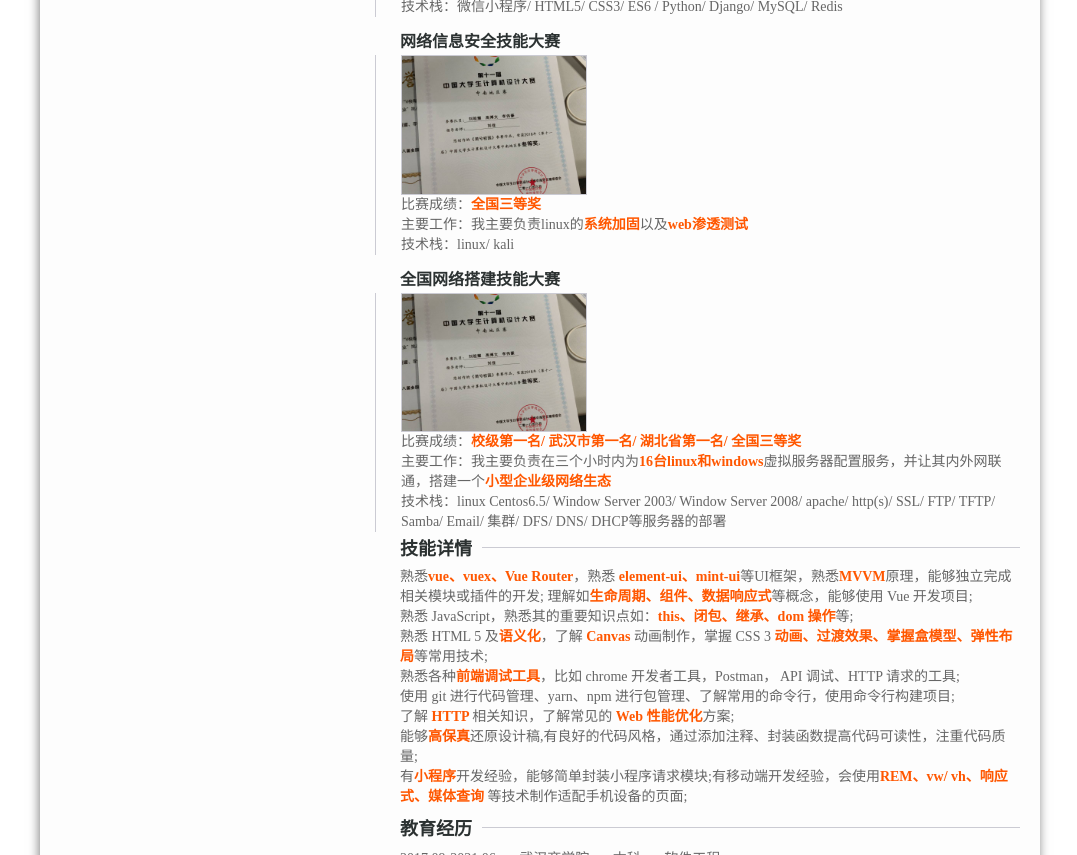
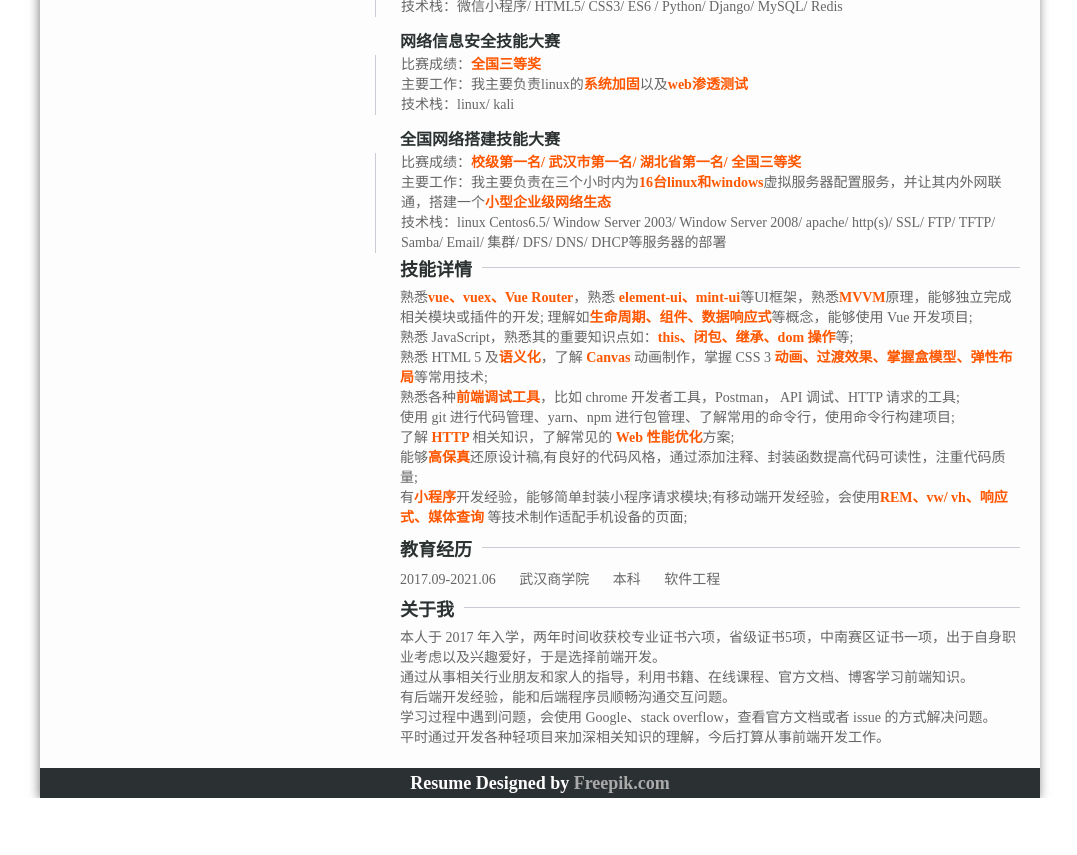
Before and after one commit to itLeeyw/resume, a website: page index.html in a window 1280 px wide. Shown: the part 2687-3542 px from the top of the page, without its empty margins (100-1177 px from the left). After the commit the page ends 3485 px from the top, so only its background shows below. Drawn offline with Linux system fonts and the light colour scheme.

Commit message:
leeyw的简历

```diff
--- a/index.html
+++ b/index.html
@@ -349,9 +349,6 @@
                                 <div class="title"> 网络信息安全技能大赛 </div>
                             </div>
                             <div class="content-wrapper">
-                                <div class="imgs">
-                                    <img src="./img/2018jsznsd.jpg" alt="">
-                                </div>
                                 <p>
                                     比赛成绩：<strong>全国三等奖</strong>
                                 </p>
@@ -368,9 +365,6 @@
                                     <div class="title">  全国网络搭建技能大赛  </div>
                                 </div>
                                 <div class="content-wrapper">
-                                    <div class="imgs">
-                                        <img src="./img/2018jsznsd.jpg" alt="">
-                                    </div>
                                     <p>
                                         比赛成绩：<strong>校级第一名/ 武汉市第一名/ 湖北省第一名/ 全国三等奖</strong>
                                     </p>
```
